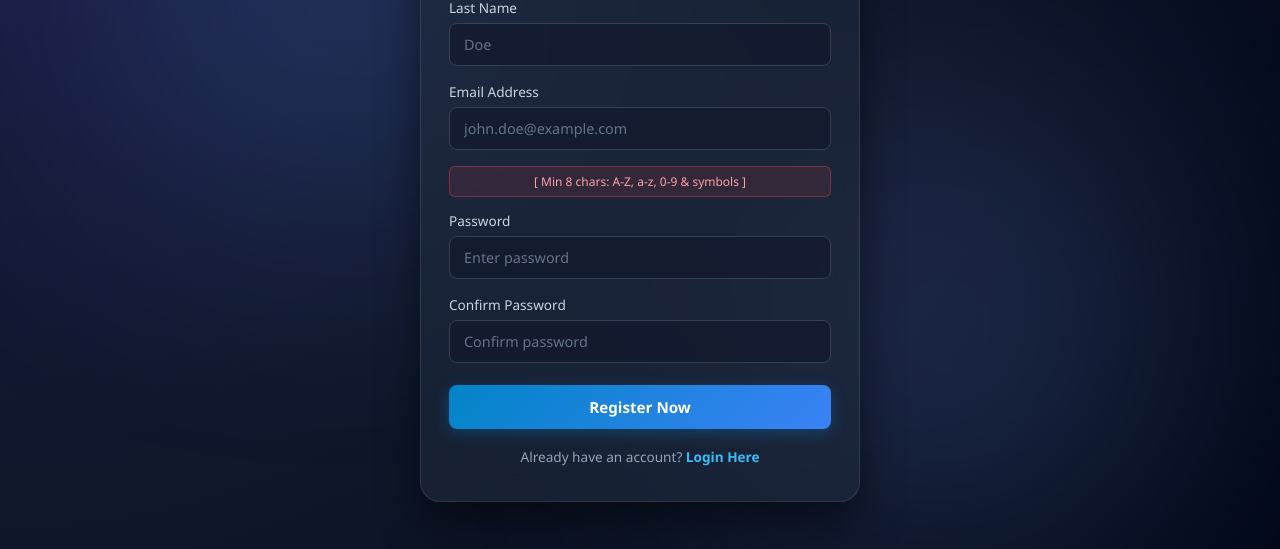
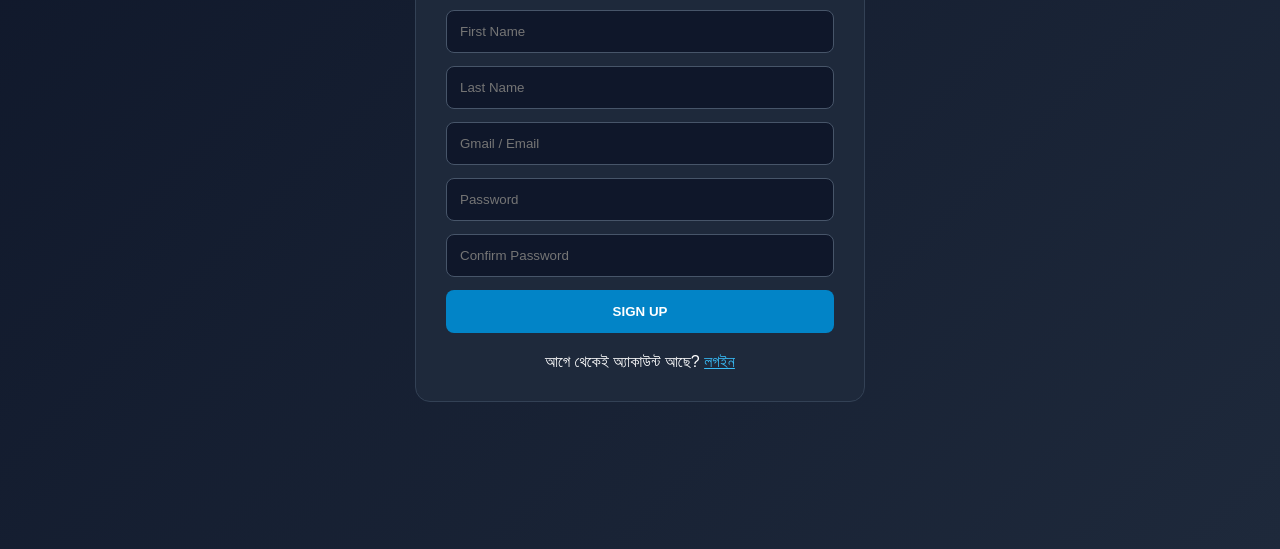
Before and after one commit to na2815772-byte/BOT, a plain HTML site: page registration.html in a window 1280 px wide. Shown: the part 251-800 px from the top of the page. Drawn offline with Linux system fonts and the light colour scheme.

Commit message:
Update registration.html

```diff
--- a/registration.html
+++ b/registration.html
@@ -1,260 +1,245 @@
 <!DOCTYPE html>
-<html lang="en">
+<html lang="bn">
 <head>
+
 <meta charset="UTF-8">
-    <meta name="viewport" content="width=device-width, initial-scale=1.0">
-    <title>Register - Create Your Account</title>
+<meta name="viewport"
+      content="width=device-width, initial-scale=1.0">
+
+<title>রেজিস্ট্রেশন</title>
+
 <style>
+
 * {
     box-sizing: border-box;
-            margin: 0;
-            padding: 0;
-            font-family: 'Segoe UI', Tahoma, Geneva, Verdana, sans-serif;
+    font-family: Arial, sans-serif;
 }
 
 body {
-            background: radial-gradient(circle at top left, #1e1b4b, #0f172a, #020617);
-            color: #f8fafc;
+    margin: 0;
     min-height: 100vh;
     display: flex;
+    justify-content: center;
     align-items: center;
-            justify-content: center;
-            padding: 20px;
-            position: relative;
-            overflow-x: hidden;
+    background: linear-gradient(135deg,#0f172a,#1e293b);
+    color: white;
 }
 
-        /* Background Glow Effect */
-        .bg-glow {
-            position: absolute;
-            width: 300px;
-            height: 300px;
-            background: linear-gradient(135deg, #38bdf8, #818cf8);
-            border-radius: 50%;
-            filter: blur(120px);
-            opacity: 0.3;
-            z-index: 0;
-            animation: pulse 8s infinite alternate;
+.card {
+    width: 92%;
+    max-width: 450px;
+    background: #1e293b;
+    padding: 30px;
+    border-radius: 15px;
+    border: 1px solid #334155;
 }
 
-        .glow-1 { top: 10%; left: 15%; }
-        .glow-2 { bottom: 10%; right: 15%; background: linear-gradient(135deg, #c084fc, #38bdf8); }
-
-        @keyframes pulse {
-            0% { transform: scale(1); opacity: 0.2; }
-            100% { transform: scale(1.2); opacity: 0.4; }
+h1 {
+    text-align: center;
+    color: #38bdf8;
+    margin-bottom: 25px;
 }
 
-        /* Glassmorphism Card */
-        .register-card {
-            position: relative;
-            z-index: 10;
-            background: rgba(30, 41, 59, 0.65);
-            backdrop-filter: blur(16px);
-            -webkit-backdrop-filter: blur(16px);
-            border: 1px solid rgba(255, 255, 255, 0.1);
-            border-radius: 20px;
-            padding: 35px 28px;
+input {
     width: 100%;
-            max-width: 440px;
-            box-shadow: 0 20px 40px rgba(0, 0, 0, 0.5);
-            animation: slideUp 0.6s cubic-bezier(0.16, 1, 0.3, 1);
+    padding: 13px;
+    margin-bottom: 13px;
+    border-radius: 8px;
+    border: 1px solid #475569;
+    background: #0f172a;
+    color: white;
 }
 
-        @keyframes slideUp {
-            from {
-                opacity: 0;
-                transform: translateY(30px);
-            }
-            to {
-                opacity: 1;
-                transform: translateY(0);
-            }
+button {
+    width: 100%;
+    padding: 14px;
+    border: none;
+    border-radius: 8px;
+    background: #0284c7;
+    color: white;
+    font-weight: bold;
+    cursor: pointer;
 }
 
-        .card-header {
+.message {
     text-align: center;
-            margin-bottom: 22px;
+    margin-top: 15px;
 }
 
-        .card-header h2 {
-            font-size: 1.7rem;
-            color: #f8fafc;
-            font-weight: 700;
-            letter-spacing: 0.5px;
+.login {
+    text-align: center;
+    margin-top: 20px;
 }
 
-        .card-header p {
-            color: #94a3b8;
-            font-size: 0.9rem;
-            margin-top: 4px;
+a {
+    color: #38bdf8;
 }
 
-        /* All form fields will be vertically stacked (উপরে নিচে) */
-        .form-group {
-            margin-bottom: 16px;
-            width: 100%;
+</style>
+
+</head>
+
+<body>
+
+<div class="card">
+
+    <h1>রেজিস্ট্রেশন</h1>
+
+    <form id="registrationForm">
+
+        <input
+            type="text"
+            id="firstName"
+            placeholder="First Name"
+            required>
+
+        <input
+            type="text"
+            id="lastName"
+            placeholder="Last Name"
+            required>
+
+        <input
+            type="email"
+            id="email"
+            placeholder="Gmail / Email"
+            required>
+
+        <input
+            type="password"
+            id="password"
+            placeholder="Password"
+            required>
+
+        <input
+            type="password"
+            id="confirmPassword"
+            placeholder="Confirm Password"
+            required>
+
+        <button type="submit">
+            SIGN UP
+        </button>
+
+    </form>
+
+    <div id="message" class="message"></div>
+
+    <div class="login">
+
+        আগে থেকেই অ্যাকাউন্ট আছে?
+
+        <a href="login.html">
+            লগইন
+        </a>
+
+    </div>
+
+</div>
+
+
+<script>
+
+document
+.getElementById("registrationForm")
+.addEventListener("submit", function(e) {
+
+    e.preventDefault();
+
+
+    const firstName =
+        document.getElementById("firstName").value.trim();
+
+    const lastName =
+        document.getElementById("lastName").value.trim();
+
+    const email =
+        document.getElementById("email").value.trim();
+
+    const password =
+        document.getElementById("password").value;
+
+    const confirmPassword =
+        document.getElementById("confirmPassword").value;
+
+
+    const message =
+        document.getElementById("message");
+
+
+    /*
+     * PASSWORD RULES
+     */
+
+    const passwordOK =
+        password.length >= 8 &&
+        /[A-Z]/.test(password) &&
+        /[a-z]/.test(password) &&
+        /[0-9]/.test(password) &&
+        /[^A-Za-z0-9]/.test(password);
+
+
+    if (!passwordOK) {
+
+        message.innerText =
+            "Password-এ 8+ character, uppercase, lowercase, number এবং special character থাকতে হবে।";
+
+        return;
     }
 
-        .form-group label {
-            display: block;
-            font-size: 0.85rem;
-            color: #cbd5e1;
-            margin-bottom: 6px;
-            font-weight: 500;
+
+    if (password !== confirmPassword) {
+
+        message.innerText =
+            "Password মিলছে না।";
+
+        return;
     }
 
-        .form-control {
-            width: 100%;
-            background: rgba(15, 23, 42, 0.6);
-            border: 1px solid #334155;
-            border-radius: 8px;
-            padding: 11px 14px;
-            color: #f8fafc;
-            font-size: 0.9rem;
-            outline: none;
-            transition: all 0.3s ease;
-        }
 
-        .form-control:focus {
-            border-color: #38bdf8;
-            box-shadow: 0 0 0 3px rgba(56, 189, 248, 0.2);
-            background: rgba(15, 23, 42, 0.85);
-        }
+    /*
+     * USER SAVE
+     */
 
-        .form-control::placeholder {
-            color: #64748b;
-        }
+    const user = {
 
-        /* Compact Red Box Password Rule */
-        .password-rules {
-            background: rgba(239, 68, 68, 0.12);
-            border: 1px solid rgba(239, 68, 68, 0.4);
-            color: #fca5a5;
-            padding: 6px 10px;
-            border-radius: 6px;
-            font-size: 0.75rem;
-            margin-bottom: 14px;
-            text-align: center;
-            font-weight: 500;
-        }
+        firstName: firstName,
 
-        /* Submit Button */
-        .btn-submit {
-            width: 100%;
-            background: linear-gradient(135deg, #0284c7, #3b82f6);
-            color: #ffffff;
-            border: none;
-            padding: 12px;
-            border-radius: 8px;
-            font-size: 0.95rem;
-            font-weight: 600;
-            cursor: pointer;
-            margin-top: 6px;
-            box-shadow: 0 4px 15px rgba(2, 132, 199, 0.35);
-            transition: all 0.3s ease;
-        }
+        lastName: lastName,
 
-        .btn-submit:hover {
-            transform: translateY(-2px);
-            box-shadow: 0 6px 20px rgba(2, 132, 199, 0.5);
-            background: linear-gradient(135deg, #0369a1, #2563eb);
-        }
+        email: email,
 
-        /* Footer Link */
-        .card-footer {
-            text-align: center;
-            margin-top: 18px;
-            font-size: 0.85rem;
-            color: #94a3b8;
-        }
+        password: password
 
-        .card-footer a {
-            color: #38bdf8;
-            text-decoration: none;
-            font-weight: 600;
-            transition: color 0.2s;
-        }
+    };
 
-        .card-footer a:hover {
-            color: #7dd3fc;
-            text-decoration: underline;
-        }
 
-        /* Error Message Box */
-        .msg-box {
-            padding: 8px 12px;
-            border-radius: 6px;
-            font-size: 0.8rem;
-            margin-bottom: 14px;
-            display: none;
-            background: rgba(220, 38, 38, 0.2);
-            border: 1px solid rgba(220, 38, 38, 0.4);
-            color: #fca5a5;
-            text-align: center;
-        }
-    </style>
-</head>
-<body>
+    localStorage.setItem(
+        "registeredUser",
+        JSON.stringify(user)
+    );
 
-    <!-- Background Glow Effect -->
-    <div class="bg-glow glow-1"></div>
-    <div class="bg-glow glow-2"></div>
 
-    <!-- Registration Card -->
-    <div class="register-card">
-        <div class="card-header">
-            <h2>Create an Account</h2>
-            <p>Please fill in your details below</p>
-        </div>
+    /*
+     * LOGIN STATUS
+     */
 
-        <div id="regMsgBox" class="msg-box"></div>
+    localStorage.setItem(
+        "isLoggedIn",
+        "true"
+    );
 
-        <form id="registrationForm">
-            <!-- First Name -->
-            <div class="form-group">
-                <label for="firstName">First Name</label>
-                <input type="text" id="firstName" class="form-control" placeholder="John" required>
-            </div>
 
-            <!-- Last Name -->
-            <div class="form-group">
-                <label for="lastName">Last Name</label>
-                <input type="text" id="lastName" class="form-control" placeholder="Doe" required>
-            </div>
+    /*
+     * HOME PAGE
+     */
 
-            <!-- Email Address -->
-            <div class="form-group">
-                <label for="regEmail">Email Address</label>
-                <input type="email" id="regEmail" class="form-control" placeholder="john.doe@example.com" required>
-            </div>
+    window.location.href =
+        "index.html";
 
-            <!-- Password Rule -->
-            <div class="password-rules">
-                [ Min 8 chars: A-Z, a-z, 0-9 & symbols ]
-            </div>
+});
 
-            <!-- Password -->
-            <div class="form-group">
-                <label for="regPassword">Password</label>
-                <input type="password" id="regPassword" class="form-control" placeholder="Enter password" required>
-            </div>
+</script>
 
-            <!-- Confirm Password -->
-            <div class="form-group">
-                <label for="confirmPassword">Confirm Password</label>
-                <input type="password" id="confirmPassword" class="form-control" placeholder="Confirm password" required>
-            </div>
-
-            <button type="submit" class="btn-submit">Register Now</button>
-        </form>
-
-        <div class="card-footer">
-            Already have an account? <a href="login.html">Login Here</a>
-        </div>
-    </div>
-
-    <!-- External JavaScript Link -->
-    <script src="script.js"></script>
 </body>
 </html>
```
Lines whose indentation alone changed are shown as unchanged.
